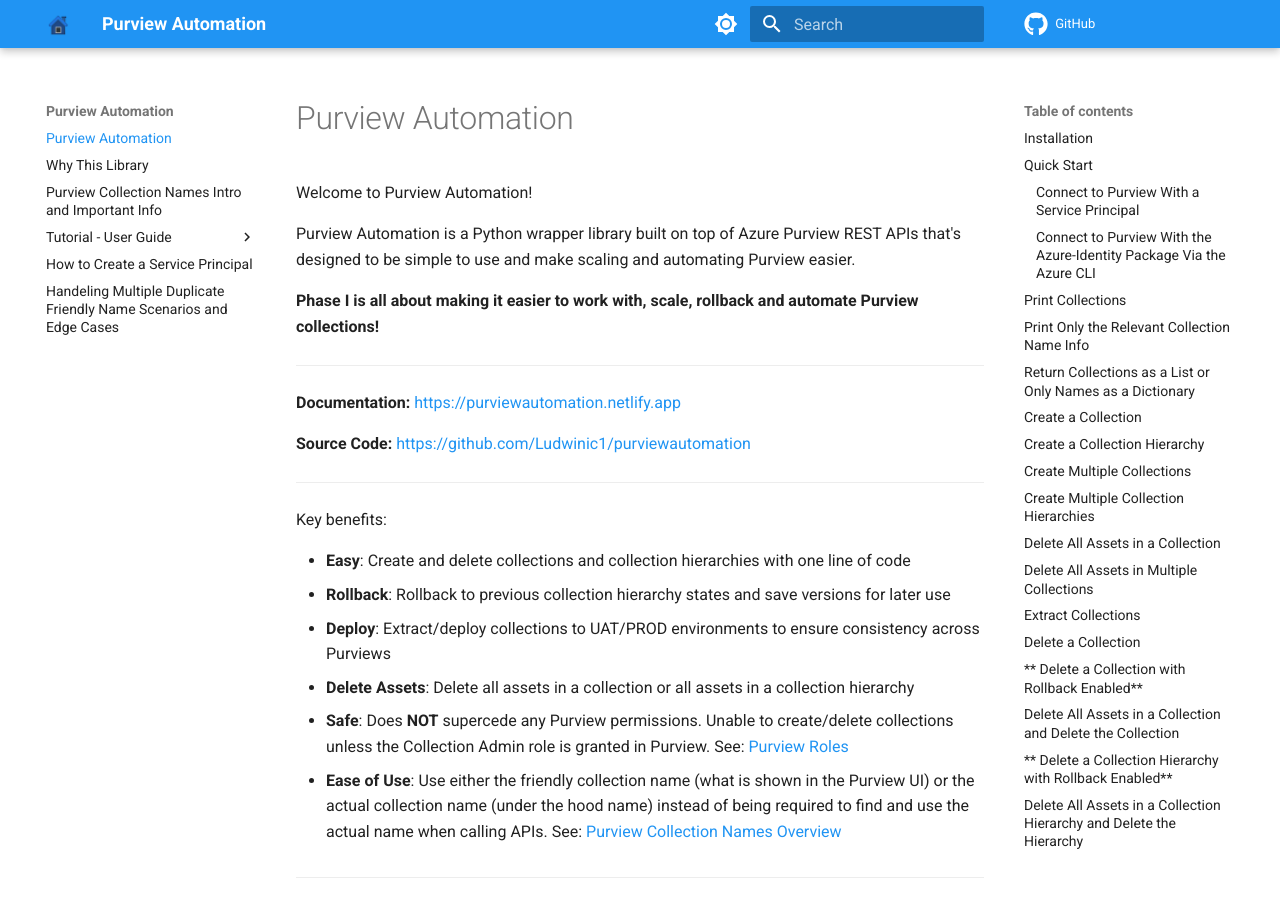
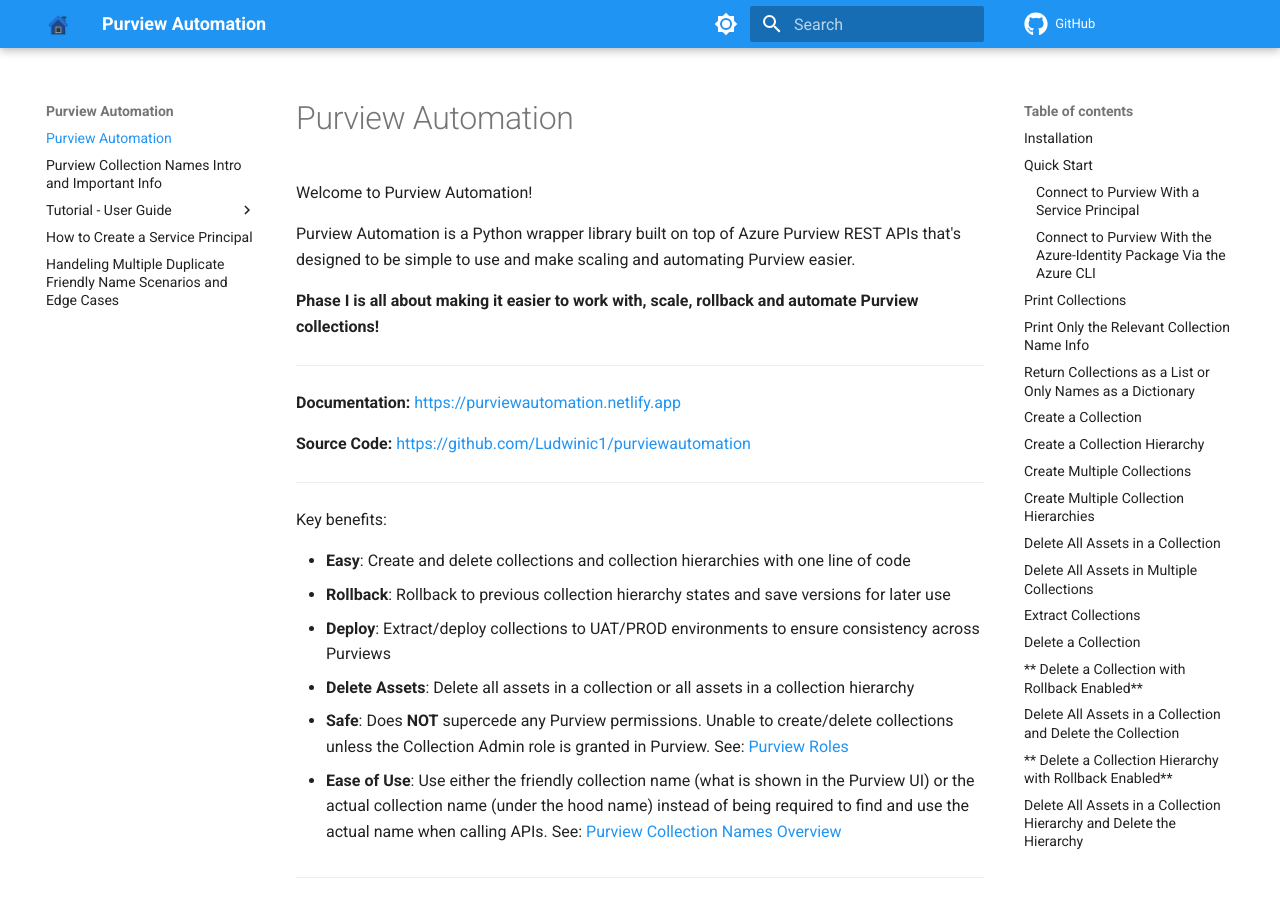
Before and after one commit to Ludwinic1/purviewautomation, an MkDocs documentation site: the page built from docs/index.md, in a window 1280 px wide and 900 px high. Built offline with MkDocs 1.6.1 and Material for MkDocs 9.7.7, drawn with Linux system fonts in a browser that asks for light colours; comment, search, counter and statistics services are not loaded.

Commit message:
updated docs

```diff
--- a/mkdocs.yml
+++ b/mkdocs.yml
@@ -26,7 +26,6 @@
 
 nav:
   - Purview Automation: index.md
-  - Why This Library: why-this-library.md
   - Purview Collection Names Intro and Important Info: how-purview-names-work.md
   - Tutorial  - User Guide:
     - First Steps: tutorial/first-steps.md
```
